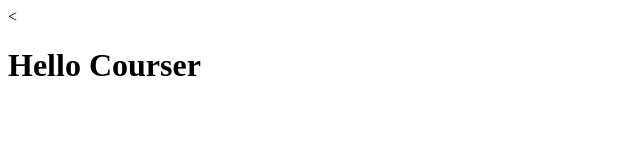
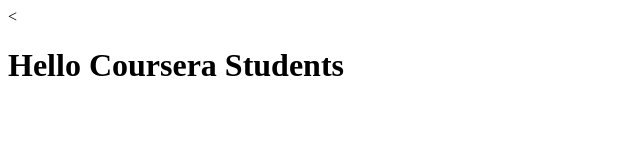
Before and after one commit to aminaFri/coursera-test, a plain HTML site: page index.html in a window 1280 px wide. Shown: the whole page, without its empty margins (0-640 px from the left). Drawn offline with Linux system fonts and the light colour scheme.

Commit message:
Next version

```diff
--- a/index.html
+++ b/index.html
@@ -5,6 +5,6 @@
     <title></title>
   </head>
   <body>
-    <<h1>Hello Courser</h1>
+    <<h1>Hello Coursera Students</h1>
   </body>
 </html>
```
